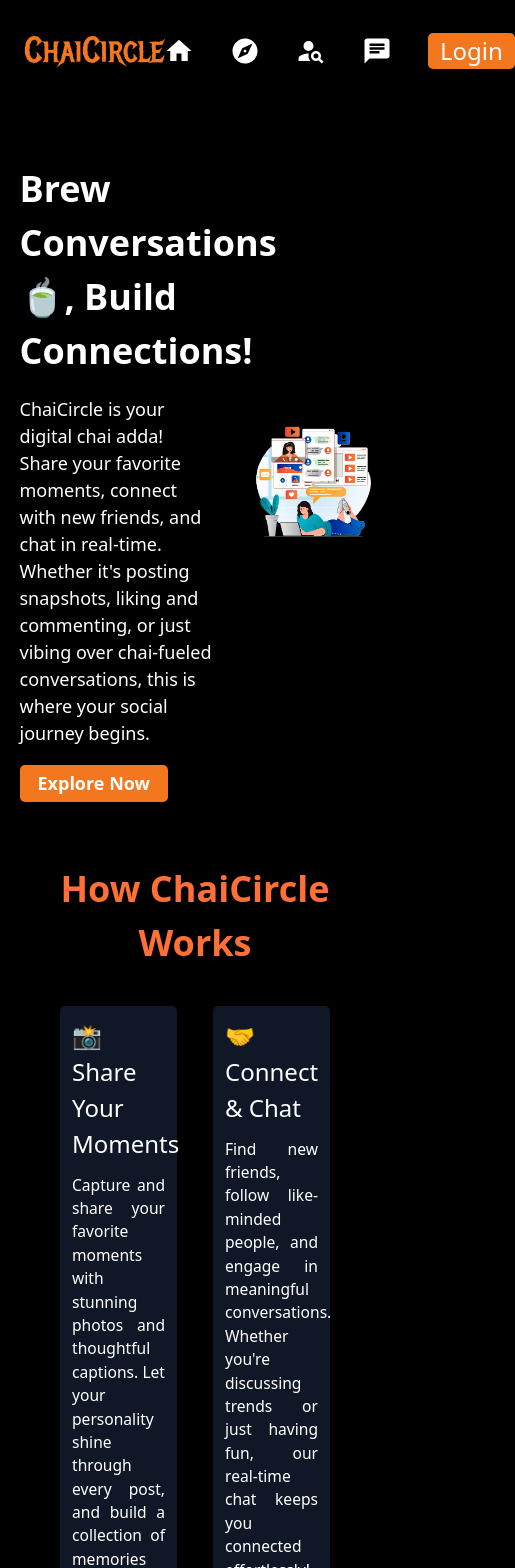
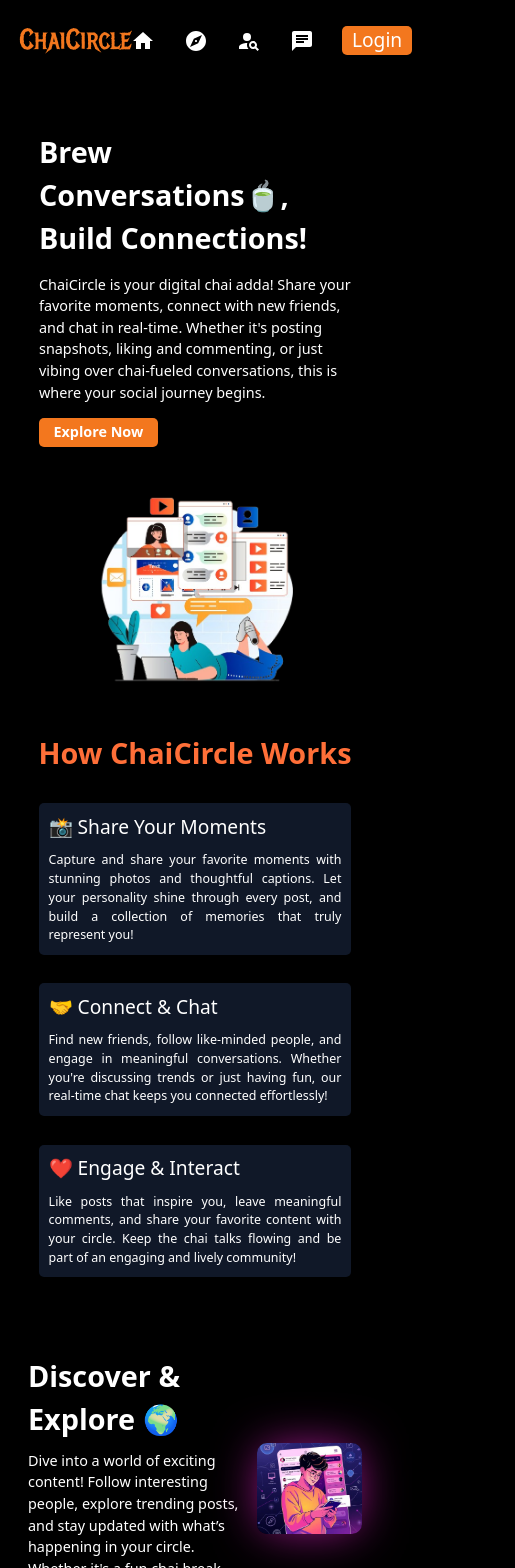
Before and after one commit to Arpit10110/ChaiCircle, a React (Vite) app: page /#/ in a window 390 px wide. Shown: the top 1568 px of the page, 515 px wide, since content can reach past the window. Built offline with nearby package versions, Linux system fonts and the light colour scheme; no server answers.

Commit message:
add responsive for tablet

```diff
--- a/package.json
+++ b/package.json
@@ -16,6 +16,7 @@
     "@mui/icons-material": "^6.4.7",
     "@mui/material": "^6.4.7",
     "@tailwindcss/vite": "^4.0.12",
+    "aos": "^2.3.4",
     "axios": "^1.8.2",
     "dotenv": "^16.4.7",
     "primereact": "^10.9.3",
--- a/src/components/Sec1.tsx
+++ b/src/components/Sec1.tsx
@@ -3,13 +3,13 @@ import Sec1img from "../assets/sec1Img.png"
 const Sec1 = () => {
   return (
    <>
-    <div className='flex my-[5rem] flex-wrap items-center  justify-around   ' >
-        <div className='w-[50%] flex flex-col gap-[1.5rem]  ' >
+    <div className='flex my-[5rem] flex-wrap items-center  justify-around max-[800px]:gap-[5rem]   ' >
+        <div className='w-[50%] flex flex-col gap-[1.5rem] max-[800px]:w-[80%]  ' >
             <h1 className='text-[3rem] font-semibold w-[90%]  '>Brew Conversations🍵, Build Connections!</h1>
             <p className='w-full text-[1.5rem] ' >ChaiCircle is your digital chai adda! Share your favorite moments, connect with new friends, and chat in real-time. Whether it's posting snapshots, liking and commenting, or just vibing over chai-fueled conversations, this is where your social journey begins.</p>
             <Link className='text-[1.5rem] hover:scale-[1.02] transition-all font-bold px-[1.5rem] bg-[#f3771e] py-[0.4rem] w-fit rounded-[5px]  ' to="/explore" >Explore Now</Link>
         </div>
-        <div className='w-[30%]' >
+        <div className='w-[30%] max-[800px]:w-[50%]' >
             <img className='w-full'  src={Sec1img} alt="ChaiCircle" />
         </div>
     </div>
--- a/src/components/Sec2.tsx
+++ b/src/components/Sec2.tsx
@@ -31,11 +31,11 @@ const Sec2 = () => {
   return (
     <>
         <div className="my-[5rem]" >
-            <h1 className="text-center text-[3rem] font-bold text-[#FF6F38] " >How ChaiCircle Works</h1>
+            <h1 className="text-center text-[3rem] font-bold text-[#FF6F38]  " >How ChaiCircle Works</h1>
             <div className="mt-[3rem] flex flex-wrap gap-[3rem] justify-center   " >
                 {
                     howItWorks.map((i, index) => (
-                        <div key={index} className="bg-gray-900 w-[30%] p-[1rem] rounded-[5px] flex flex-col gap-[1rem] hover:scale-[1.02] tranistion-all cursor-pointer  " >
+                        <div key={index} className="bg-gray-900 w-[30%] p-[1rem] rounded-[5px] flex flex-col gap-[1rem] hover:scale-[1.02] tranistion-all cursor-pointer max-[800px]:w-[80%]  " >
                             <h2 className="text-[2rem]" >{i.title}</h2>
                             <p className="text-[1.3rem] text-justify " >{i.description}</p>
                         </div>
--- a/src/components/Sec3.tsx
+++ b/src/components/Sec3.tsx
@@ -5,7 +5,7 @@ const Sec3 = () => {
     <>
         <div className="my-[8rem] px-[2rem] " >
             <div className="flex flex-wrap justify-around  items-center  " >
-                <div className="w-[50%] flex flex-col gap-[1rem] " >
+                <div className="w-[50%] flex flex-col gap-[1rem] max-[800px]:w-[60%] " >
                     <h1 className="text-[3rem] font-bold " > Discover & Explore 🌍</h1>
                     <p className="w-full text-[1.5rem] " >
                     Dive into a world of exciting content! Follow interesting people, explore trending posts, and stay updated with what’s happening in your circle. Whether it's a fun chai break or a deep conversation, your feed stays fresh and engaging!
@@ -16,7 +16,7 @@ const Sec3 = () => {
                 </div>
             </div>
             <div className="flex flex-wrap justify-around  items-center mt-[8rem] flex-row-reverse  " >
-                <div className="w-[50%] flex flex-col gap-[1rem] " >
+                <div className="w-[50%] flex flex-col gap-[1rem] max-[800px]:w-[60%] " >
                     <h1 className="text-[3rem] font-bold " >Secure & Private 🔒</h1>
                     <p className="w-full text-[1.5rem] " >
                     Your privacy matters! We provide a safe space where you control what you share. Connect with confidence, knowing that your conversations, posts, and interactions are protected, so you can focus on building meaningful connections.
--- a/src/components/Sec4.tsx
+++ b/src/components/Sec4.tsx
@@ -41,7 +41,7 @@ const Sec4 = () => {
                 <div className="mt-[5rem] flex flex-wrap gap-[4rem] items-center justify-center " >
                     {
                         faqData.map((faq) => (
-                            <div className="flex flex-col shadow-[0px_0px_48px_-6px_#ffffff40]   gap-[1rem] w-[40%] p-[2rem] rounded-[5px] bg-gray-800 hover:scale-[1.02] transition-all cursor-pointer  " key={faq.id} >
+                            <div className="flex flex-col shadow-[0px_0px_48px_-6px_#ffffff40] max-[800px]:w-[80%]   gap-[1rem] w-[40%] p-[2rem] rounded-[5px] bg-gray-800 hover:scale-[1.02] transition-all cursor-pointer  " key={faq.id} >
                                 <h3 className="text-[1.6rem] font-bold " >{faq.question}</h3>
                                 <p className="text-[1.3rem] ">{faq.answer}</p>
                             </div>
--- a/src/index.css
+++ b/src/index.css
@@ -1,6 +1,13 @@
 @import url('https://fonts.googleapis.com/css2?family=Metal+Mania&family=Poppins:ital,wght@0,100;0,200;0,300;0,400;0,500;0,600;0,700;0,800;0,900;1,100;1,200;1,300;1,400;1,500;1,600;1,700;1,800;1,900&family=Roboto+Condensed:ital,wght@0,100..900;1,100..900&display=swap');
 
+
 @import "tailwindcss";
+
+@theme {
+    --breakpoint-belowtab: 650px ;
+    --breakpoint-2xl: 100rem;
+    --breakpoint-3xl: 120rem;
+}
 
 html{
     font-size: 75%;
@@ -20,3 +27,21 @@ body{
 .metal-font{
     font-family: "Metal Mania", system-ui;
 }
+
+@media (width<=800px){
+    html{
+        font-size: 70%;
+    }
+}
+
+@media (width<=600px){
+    html{
+        font-size: 65%;
+    }
+}
+
+@media (width<=450px){
+    html{
+        font-size: 60%;
+    }
+}
```
Also changed, not shown: 1 other file (tests, documents, lock files or other folders).
